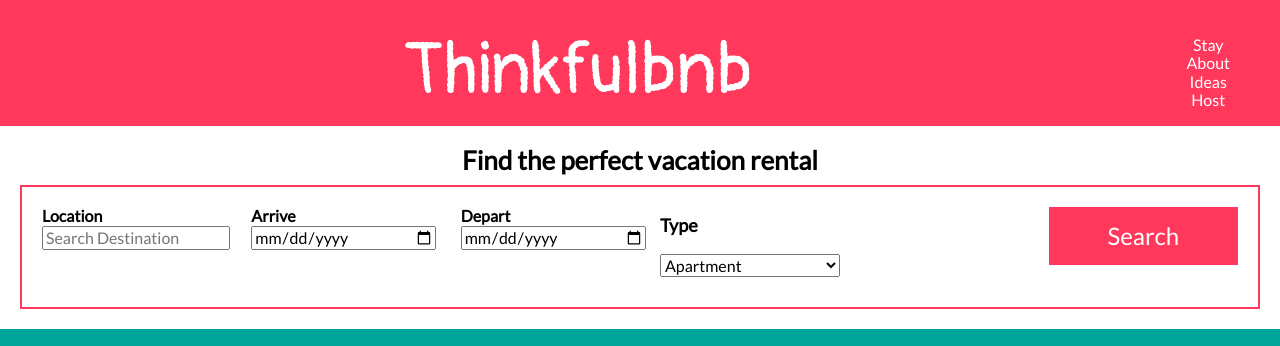
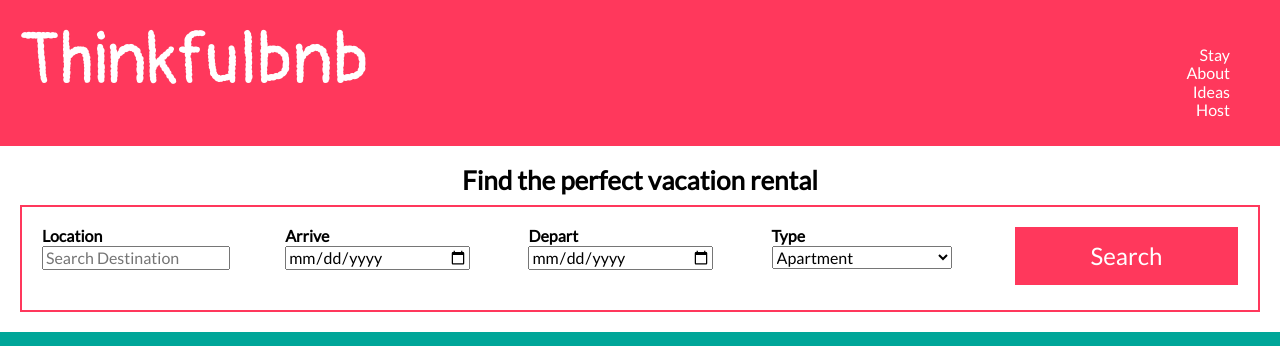
Before and after one commit to hansenben3/ThinkfulBNB, a plain HTML site: page index.html in a window 1280 px wide. Shown: the top 346 px of the page. Drawn offline with nearby package versions, Linux system fonts and the light colour scheme.

Commit message:
Fixed issues
Need help fixing header and md #stay

```diff
--- a/index.html
+++ b/index.html
@@ -20,17 +20,17 @@
   <body>
     <header>
       <div class="group">
-        <div class="logo item">Thinkfulbnb</div>
+        <div class="logo">Thinkfulbnb</div>
+          <div class="item">
             <nav>
               <ul id="menu">
-              <div class="item reverse_direction">
                   <li><a id="stay" href="#stay">Stay</a></li>
                   <li><a id="about" href="#about">About</a></li>
                   <li><a id="ideas" href="#ideas">Ideas</a></li>
                   <li><a id="host" href="#host">Host</a></li>
-              </div>
               </ul>
             </nav>
+          </div>
         </div>
       </div>
     </header>
@@ -43,7 +43,9 @@
         <form>
           <div class="group">
             <div class="item">
+              <div class="item-double">
                 <label for="location">Location</label>
+              </div>
               <input
               id="location"
               type="text"
@@ -52,7 +54,9 @@
               />
             </div>
             <div class="item">
+              <div class="item-double">
               <label for="arrive">Arrive</label>
+              </div>
               <input
               id="arrive"
               type="date"
@@ -61,7 +65,9 @@
               />
             </div>
             <div class="item">
+              <div class="item-double">
               <label for="depart">Depart</label>
+              </div>
               <input
               id="depart"
               type="date"
@@ -69,9 +75,12 @@
               name="depart"
               />
             </div>
+            <div class="item">
             <div class="item-double">
-              <h3 class="bold_text">Type</h3>
-              <select name="type" size="1">
+              <div class="item-double">
+                <label for="type">Type</label>
+              </div>
+              <select id = "type" name="type" size="1">
                 <option value="apartment">Apartment</option>
                 <option value="barn">Barn</option>
                 <option value="castle">Castle</option>
@@ -80,6 +89,7 @@
                 <option value="yacht">Yacht</option>
                 <option value="yurt">Yurt</option>
               </select>
+            </div>
           </div>
             <div class="item">
               <button type="submit">Search</button>
@@ -168,7 +178,7 @@
               </li>
             </ul>
           </div>
-          <div class="item">
+          <div>
             <img src="images/become-a-host.png" alt="Thinkfulbnb - Become a host" />
           </div>
         </div>
--- a/style.css
+++ b/style.css
@@ -1,4 +1,8 @@
 /* -------  General Styles ------- */
+
+header nav .item{
+  justify-content: center;
+}
 
 body {
   font-family: "Lato", sans-serif;
@@ -50,6 +54,7 @@ main img {
   margin-right: 30px;
 }
 
+
 #menu .group{
   justify-content: space-between;
 }
@@ -74,6 +79,7 @@ main img {
   margin: 10px;
 }
 
+
 .item-double {
   flex: 2;
 }
@@ -84,10 +90,14 @@ main img {
 
 /* -------  Navigation ------- */
 
+header div .item{
+  flex-direction: row;
+}
+
 header {
   background-color: #ff385c;
   padding: 20px 20px 0 20px;
-  text-align: center;
+  text-align: right;
 }
 
 .logo {
@@ -109,6 +119,15 @@ header nav ul li a {
 header nav ul li a:hover {
   color: #bdbdbd;
   text-decoration: none;
+}
+
+form div .group {
+  justify-content: space-evenly;
+}
+
+form div .item {
+  margin-bottom: 10px;
+  margin-top: 10px;
 }
 
 /* -------  Search Form ------- */
@@ -164,4 +183,16 @@ footer p {
   .reverse_direction{
     flex-direction: column;
   }
+
+  header div .group{
+    flex-direction: row;
+    justify-content: space-around;
+  }
+  .group2 {
+    flex-direction: row;
+  }
 }
+
+#host div .item {
+  margin-top: 100px;
+}
```
Lines whose indentation alone changed are shown as unchanged.
